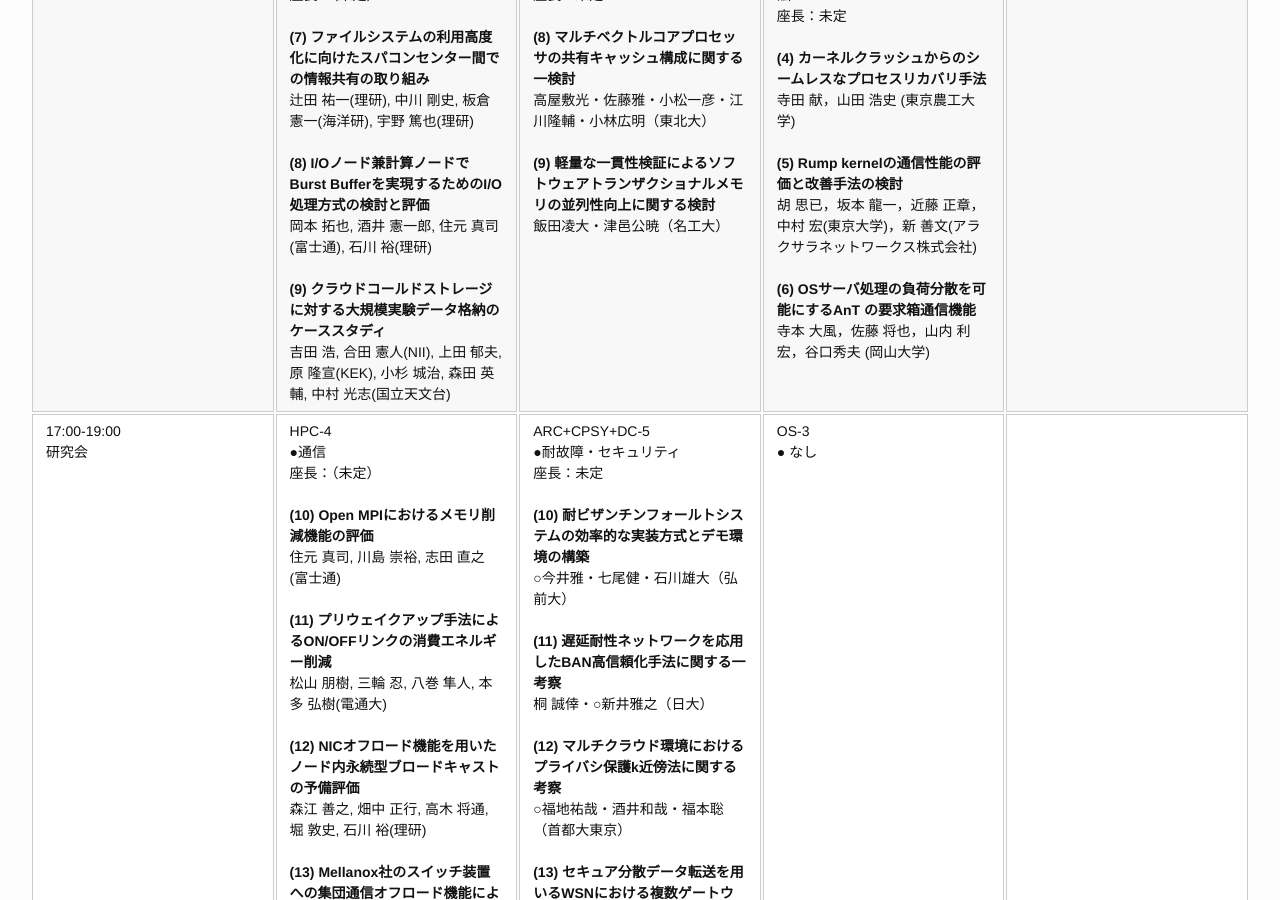
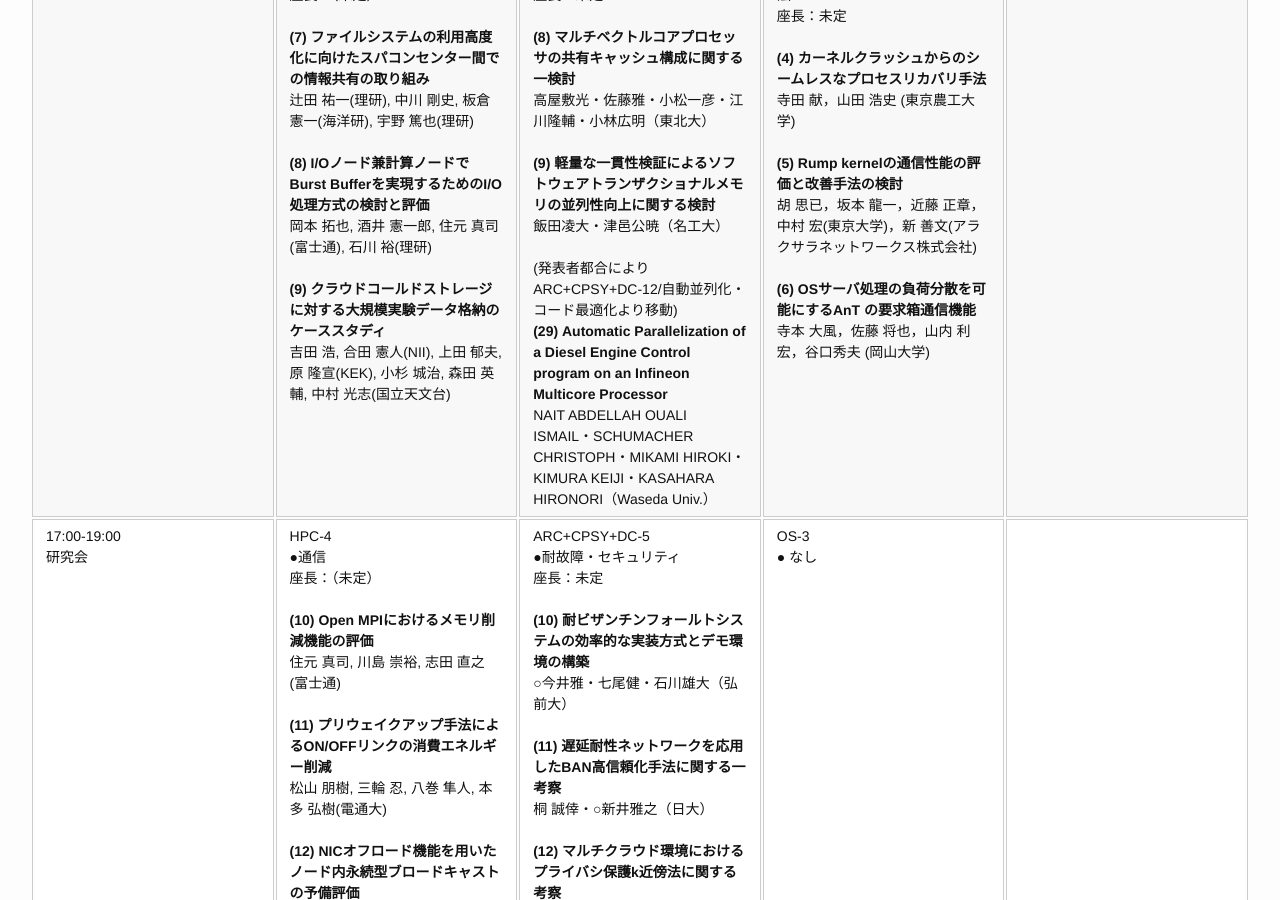
Before and after one commit to swopp/swopp.github.io, a Jekyll site: the page built from 2018/schedule-details.md, in a window 1280 px wide and 900 px high, scrolled down 1871 px. Built offline with Jekyll 4.4.1, drawn with Linux system fonts in a browser that asks for light colours; some of the changed text lies outside the part shown.

Commit message:
ARC+CPSY+DC moved no.29

```diff
--- a/2018/schedule-details.md
+++ b/2018/schedule-details.md
@@ -28,7 +28,7 @@
 | 10:45-12:15<br/>研究会                                  | HPC-1<br />●機械学習１<br />座長：（未定）<br /><br />**(1) 深層学習におけるBatchNormalization使用時の計算時間と精度の関係性**<br />八島 慶汰, 大山 洋介, 松岡 聡(東工大)<br /><br />**(2) K-FACと分散処理による深層学習の高速化**<br />辻 陽平, 大沢 和樹, 横田 理央(東工大), 松岡 聡(理研/東工大)<br /><br />**(3) 大規模メニーコアシステムOakforest-PACSにおけるディープラーニングの性能評価**<br />田村 紘平, 塙 敏博(東大)           | ARC+CPSY+DC-2<br />●クラウド<br />座長：未定<br /><br />**(3) パブリッククラウド上の広域State Machine Replicationのためのリージョン選択手法の提案**<br />○沼倉正太・中村純哉・大村廉（豊橋技科大）<br /><br />**(4) Analysis of commercial cloud workload and study on how to apply cache methods**<br />○Kazuichi Oe・Kazutaka Ogihara（Fujitsu Lab.）・Takeo Honda（FST）    |                    |              |
 | 12:15-13:30<br/>お昼休み                                |                  | DC専門委員会      |                    |              |
 | 13:30-15:00<br/>研究会                                  | HPC-2<br />●性能評価<br />座長：（未定）<br /><br />**(4) A Model for Performance Prediction of HPC Kernels on High Bandwidth Memory Systems**<br />Helm Christian, Taura Kenjiro(Univ. of Tokyo)<br /><br />**(5) サイエンティフィックビッグデータアプリケーションのためのベンチマークセットの提案**<br />岩井 厚樹, 建部 修見(筑波大)<br /><br />**(6) プロセッサシミュレータの多数並列実行環境による性能最適化への応用**<br />小田嶋 哲哉, 児玉 祐悦, 佐藤 三久(理研)           | ARC+CPSY+DC-3<br />●プロセッサアーキテクチャ<br />座長：未定<br /><br />**(5) パイプライン構造の動的制御による命令フェッチ・スループットの向上**<br />松尾玲央馬・塩谷亮太・安藤秀樹（名大）<br /><br />**(6) アウトオブオーダプロセッサのクリティカルパス解析に基づくボトルネック命令チェーン抽出手法の提案**<br />谷本輝夫・小野貴継・井上弘士（九大）<br /><br />**(7) Ethernet向けSIMD命令を実装したRISC-Vネットワーク・オフロード・コプロセッサの設計と実装**<br />○矢内洋祐・松谷健史・空閑洋平・徳差雄太・村井純（慶大）    | OS-1<br />●マルチコア<br />座長：未定<br /><br />**(1) Nodeプログラミングモデルを活用したC++およびElixirの実行環境の実装**<br />       山崎 進 (北九州市立大学)，森 正和，上野 嘉大 (有限会社デライトシステムズ)，高瀬 英希 (京都大学)<br /><br />**(2) マルチコアTenderにおけるメモリを介した遠隔手続呼出制御の方式の設計**<br />       藤戸 宏洋，山内 利宏，谷口秀夫 (岡山大学)<br /><br />**(3) マルチプロセスをサポートするUnikernel-based VM**<br />       金津 穂，山田 浩史 (東京農工大学)              |              |
-| 15:15-16:45<br/>研究会                                  | HPC-3<br />●ストレージ<br />座長：（未定）<br /><br />**(7) ファイルシステムの利用高度化に向けたスパコンセンター間での情報共有の取り組み**<br />辻田 祐一(理研), 中川 剛史, 板倉 憲一(海洋研), 宇野 篤也(理研)<br /><br />**(8) I/Oノード兼計算ノードでBurst Bufferを実現するためのI/O処理方式の検討と評価**<br />岡本 拓也, 酒井 憲一郎, 住元 真司(富士通), 石川 裕(理研)<br /><br />**(9) クラウドコールドストレージに対する大規模実験データ格納のケーススタディ**<br />吉田 浩, 合田 憲人(NII), 上田 郁夫, 原 隆宣(KEK), 小杉 城治, 森田 英輔, 中村 光志(国立天文台)           | ARC+CPSY+DC-4<br />●メモリシステム (1)<br />座長：未定<br /><br />**(8) マルチベクトルコアプロセッサの共有キャッシュ構成に関する一検討**<br />高屋敷光・佐藤雅・小松一彦・江川隆輔・小林広明（東北大）<br /><br />**(9) 軽量な一貫性検証によるソフトウェアトランザクショナルメモリの並列性向上に関する検討**<br />飯田凌大・津邑公暁（名工大）    | OS-2<br />●オペレーティングシステム構成法<br />座長：未定<br /><br />**(4) カーネルクラッシュからのシームレスなプロセスリカバリ手法**<br />       寺田 献，山田 浩史 (東京農工大学)<br /><br />**(5) Rump kernelの通信性能の評価と改善手法の検討**<br />       胡 思已，坂本 龍一，近藤 正章，中村 宏(東京大学)，新 善文(アラクサラネットワークス株式会社)<br /><br />**(6) OSサーバ処理の負荷分散を可能にするAnT の要求箱通信機能**<br />       寺本 大風，佐藤 将也，山内 利宏，谷口秀夫 (岡山大学)              |              |
+| 15:15-16:45<br/>研究会                                  | HPC-3<br />●ストレージ<br />座長：（未定）<br /><br />**(7) ファイルシステムの利用高度化に向けたスパコンセンター間での情報共有の取り組み**<br />辻田 祐一(理研), 中川 剛史, 板倉 憲一(海洋研), 宇野 篤也(理研)<br /><br />**(8) I/Oノード兼計算ノードでBurst Bufferを実現するためのI/O処理方式の検討と評価**<br />岡本 拓也, 酒井 憲一郎, 住元 真司(富士通), 石川 裕(理研)<br /><br />**(9) クラウドコールドストレージに対する大規模実験データ格納のケーススタディ**<br />吉田 浩, 合田 憲人(NII), 上田 郁夫, 原 隆宣(KEK), 小杉 城治, 森田 英輔, 中村 光志(国立天文台)           | ARC+CPSY+DC-4<br />●メモリシステム (1)<br />座長：未定<br /><br />**(8) マルチベクトルコアプロセッサの共有キャッシュ構成に関する一検討**<br />高屋敷光・佐藤雅・小松一彦・江川隆輔・小林広明（東北大）<br /><br />**(9) 軽量な一貫性検証によるソフトウェアトランザクショナルメモリの並列性向上に関する検討**<br />飯田凌大・津邑公暁（名工大）<br /><br />(発表者都合によりARC+CPSY+DC-12/自動並列化・コード最適化より移動)<br />**(29) Automatic Parallelization of a Diesel Engine Control program on an Infineon Multicore Processor**<br />NAIT ABDELLAH OUALI ISMAIL・SCHUMACHER CHRISTOPH・MIKAMI HIROKI・KIMURA KEIJI・KASAHARA HIRONORI（Waseda Univ.）    | OS-2<br />●オペレーティングシステム構成法<br />座長：未定<br /><br />**(4) カーネルクラッシュからのシームレスなプロセスリカバリ手法**<br />       寺田 献，山田 浩史 (東京農工大学)<br /><br />**(5) Rump kernelの通信性能の評価と改善手法の検討**<br />       胡 思已，坂本 龍一，近藤 正章，中村 宏(東京大学)，新 善文(アラクサラネットワークス株式会社)<br /><br />**(6) OSサーバ処理の負荷分散を可能にするAnT の要求箱通信機能**<br />       寺本 大風，佐藤 将也，山内 利宏，谷口秀夫 (岡山大学)              |              |
 | 17:00-19:00<br/>研究会                                  | HPC-4<br />●通信<br />座長：（未定）<br /><br />**(10) Open MPIにおけるメモリ削減機能の評価**<br />住元 真司, 川島 崇裕, 志田 直之(富士通)<br /><br />**(11) プリウェイクアップ手法によるON/OFFリンクの消費エネルギー削減**<br />松山 朋樹, 三輪 忍, 八巻 隼人, 本多 弘樹(電通大)<br /><br />**(12) NICオフロード機能を用いたノード内永続型ブロードキャストの予備評価**<br />森江 善之, 畑中 正行, 高木 将通, 堀 敦史, 石川 裕(理研)<br /><br />**(13) Mellanox社のスイッチ装置への集団通信オフロード機能による集団通信隠蔽効果の調査**<br />南里 豪志, 大島 聡史, 小野 謙二(九大)           | ARC+CPSY+DC-5<br />●耐故障・セキュリティ<br />座長：未定<br /><br />**(10) 耐ビザンチンフォールトシステムの効率的な実装方式とデモ環境の構築**<br />○今井雅・七尾健・石川雄大（弘前大）<br /><br />**(11) 遅延耐性ネットワークを応用したBAN高信頼化手法に関する一考察**<br />桐 誠倖・○新井雅之（日大）<br /><br />**(12) マルチクラウド環境におけるプライバシ保護k近傍法に関する考察**<br />○福地祐哉・酒井和哉・福本聡（首都大東京）<br /><br />**(13) セキュア分散データ転送を用いるWSNにおける複数ゲートウェイの配置手法とその評価**<br />○藤田和希・谷隆磨・河野英太郎・角田良明（広島市大）    | OS-3<br />● なし              |              |
 | 19:10-21:30<br/>                                        |                  |                   |                    |              |
 
@@ -57,7 +57,7 @@
 |---------------------------------------------------------|------------------|-------------------|--------------------|--------------|
 | 09:00-09:30<br/>受付 & 会場準備                         | 準備             | 準備              | 準備               |              |
 | 09:30-10:30<br/>研究会                                  | HPC-10<br />●機械学習３<br />座長：（未定）<br /><br />**(29) 機械学習による計算機トレースの自動生成**<br />土川 稔生, 大山 洋介, 野村 哲弘, 松岡 聡(東工大）<br /><br />**(30) Overcoming Generalization Gap in Large Mini-Batch Training of Deep Neural Networks**<br />ジャスワル サティシュ クマル, 田浦 健次朗(東大)          | ARC+CPSY+DC-11<br />●計算方式・デバイス技術<br />座長：未定<br /><br />**(27) 単一磁束量子回路に基づくゲートレベル・パイプライン算術論理演算器の設計とエネルギー効率評価**<br />田中雅光（名大）・石田浩貴（九大）・長岡一起・村瀬健・佐野京祐（名大）・小野貴継・井上弘士（九大）・藤巻朗（名大）<br /><br />**(28) 動的タイム・ボローイングを可能にするクロッキング方式のプロセッサへの適用**<br />神保潮（総合研究大学院大学）・五島正裕（NII）・塩谷亮太（名大）   | PRO-1<br />●言語処理系<br />座長： TBD<br /><br />(9:15開始)<br /><br />**手続き型動的型付け言語に対するリージョン推論の導入**<br />○齋地 崇大，前田 敦司(筑波大学システム情報工学研究科)<br /><br />**拡張SC言語で記述したSchemeインタプリタによる移植性に優れた計算状態操作機構の評価**<br />○八杉 昌宏(九州工業大学大学院情報工学研究院)，池内 嶺知(九州工業大学九州工業大学情報工学部知能情報工学科)，平石 拓(京都大学学術情報メディアセンター)，小宮 常康(電気通信大学大学院情報理工学研究科)             |              |
-| 10:45-12:15<br/>研究会                                  | HPC-11<br />●GPU<br />座長：（未定）<br /><br />**(31) 大規模ニューラルネットワークに向けたGPUメモリ管理手法**<br />伊藤 祐貴(東工大), 今井 晴基, レドゥック トゥン, 根岸 康, 河内谷 清久仁(日本アイ・ビー・エム), 松宮 遼, 遠藤 敏夫(東工大)<br /><br />**(32) GPGPU向け2値画像の同時連結成分抽出方式の提案と実装**<br />木綱 啓人, 佐藤 裕幸(岩手県立大)<br /><br />**(33) GPUによる高精度行列‐行列積計算の性能評価 - Batched BLASを用いた実装方式の提案**<br />石黒 史也, 片桐 孝洋(名大), 大島 聡史(九大),永井 亨, 荻野 正雄(名大)          | ARC+CPSY+DC-12<br />●自動並列化・コード最適化<br />座長：未定<br /><br />**(29) Automatic Parallelization of a Diesel Engine Control program on an Infineon Multicore Processor**<br />NAIT ABDELLAH OUALI ISMAIL・SCHUMACHER CHRISTOPH・MIKAMI HIROKI・KIMURA KEIJI・KASAHARA HIRONORI（Waseda Univ.y）<br /><br />**(30) ARM機械語由来のLLVM-IRコードにおける並列処理方式の自動決定に関する検討**<br />○重信晃太・神宮健吾・大津金光・大川猛・横田隆史（宇都宮大）<br /><br />**(31) 並列プログラム自動生成におけるベクトル計算機向けメモリ参照効率化のための間接参照の削減**<br />○石田祐二郎・置田真生・萩原兼一・伊野文彦（阪大）   | PRO-2<br />●並列処理<br />座長： TBD<br /><br />**Ruby向け並列化機構Guildの試作**<br />○笹田 耕一(クックパッド株式会社)<br /><br />**OPG を利用したアドホックな並列データ処理系**<br />○リュウ ケイコウ，井原 央翔，田浦 健次朗(東京大学大学院情報理工学系研究科)             |              |
+| 10:45-12:15<br/>研究会                                  | HPC-11<br />●GPU<br />座長：（未定）<br /><br />**(31) 大規模ニューラルネットワークに向けたGPUメモリ管理手法**<br />伊藤 祐貴(東工大), 今井 晴基, レドゥック トゥン, 根岸 康, 河内谷 清久仁(日本アイ・ビー・エム), 松宮 遼, 遠藤 敏夫(東工大)<br /><br />**(32) GPGPU向け2値画像の同時連結成分抽出方式の提案と実装**<br />木綱 啓人, 佐藤 裕幸(岩手県立大)<br /><br />**(33) GPUによる高精度行列‐行列積計算の性能評価 - Batched BLASを用いた実装方式の提案**<br />石黒 史也, 片桐 孝洋(名大), 大島 聡史(九大),永井 亨, 荻野 正雄(名大)          | ARC+CPSY+DC-12<br />●自動並列化・コード最適化<br />座長：未定<br /><br />(発表者都合によりARC+CPSY+DC-4/メモリシステム(1)に移動)<br />**(29) Automatic Parallelization of a Diesel Engine Control program on an Infineon Multicore Processor**<br />NAIT ABDELLAH OUALI ISMAIL・SCHUMACHER CHRISTOPH・MIKAMI HIROKI・KIMURA KEIJI・KASAHARA HIRONORI（Waseda Univ.）<br /><br />**(30) ARM機械語由来のLLVM-IRコードにおける並列処理方式の自動決定に関する検討**<br />○重信晃太・神宮健吾・大津金光・大川猛・横田隆史（宇都宮大）<br /><br />**(31) 並列プログラム自動生成におけるベクトル計算機向けメモリ参照効率化のための間接参照の削減**<br />○石田祐二郎・置田真生・萩原兼一・伊野文彦（阪大）   | PRO-2<br />●並列処理<br />座長： TBD<br /><br />**Ruby向け並列化機構Guildの試作**<br />○笹田 耕一(クックパッド株式会社)<br /><br />**OPG を利用したアドホックな並列データ処理系**<br />○リュウ ケイコウ，井原 央翔，田浦 健次朗(東京大学大学院情報理工学系研究科)             |              |
 | 12:15-13:30<br/>お昼休み                                | ACS委員会        | SWoPP委員会       | PRO委員会          |              |
 | 13:30-15:00<br/>研究会                                  | HPC-12<br />●数値計算２<br />座長：（未定）<br /><br />**(34) 三重対角化におけるメニーコア環境に適した同期手法**<br />工藤 周平, 今村 俊幸(理研)<br /><br />**(35) Oakforest-PACS上におけるSA-AMG法のHybrid並列化に関する分析**<br />野村 直也, 中島 研吾(東大), 藤井 昭宏(工学院大)<br /><br />**(36) Adaptive Precision as a Performance Improvement Tool for AMR**<br />Barton Ryan(Tokyo Tech), Wahib Mohamed(AIST), Podobas Artur(Tokyo Tech), Chawdhary Saurabh(ANL), Matsuoka Satoshi(RIKEN/Tokyo Tech)          | ARC+CPSY+DC-13<br />●マルチ/メニーコア・GPGPU<br />座長：未定<br /><br />**(32) メニーコア上でのローカルタスク協調実行を伴うJavaプログラムのタスク駆動型粗粒度並列処理**<br />岡宏樹・吉田明正（明大）<br /><br />**(33) マルチコア/GPU環境における階層統合型粗粒度タスク並列処理**<br />渡辺智之・吉田明正（明大）<br /><br />**(34) 蛍光X線ホログラムからの3次元原子像再生のGPU実装**<br />○原智裕・窪田昌史（広島市大）・松下智裕（高輝度光科学研究センター）・八方直久・弘中哲夫（広島市大）   | PRO-3<br />●低水準最適化<br />座長： TBD<br /><br />**RL78マイコン向け命令スケジューラによるパイプラインストールの削減**<br />○千葉 雄司(株式会社 日立製作所)，大石 圭一，永井 佑樹(株式会社 日立ソリューションズ)，中川 満(ルネサスエレクトロニクス株式会社)<br /><br />**Open QASMを用いた量子コンピューティングシミュレーションの最適化**<br />○高橋 ひとみ，堀井 洋，土井 淳(日本IBM株式会社 東京基礎研究所)             |              |
 | 15:15-16:45<br/>研究会                                  | HPC-13<br />●自動最適化<br />座長：（未定）<br /><br />**(37) ハードウェア階層構造を持つHPCシステム向けステンシル計算コードの自動最適化プラットフォームの提案と評価**<br />石村 脩, 吉本 芳英(東大)<br /><br />**(38) メニーコアプロセッサのためのパラメータチューニング時間削減手法**<br />岸谷 拓海, 小松 一彦(東北大), 撫佐 昭裕(東北大学/NEC), 佐藤 雅之, 小林 広明(東北大)<br /><br />**(39) OpenMPの対象ループを変更する自動チューニング手法の評価**<br />櫻井 刀麻, 片桐 孝洋, 永井 亨, 荻野 正雄(名大)          | ARC+CPSY+DC-14<br />●機械学習・ニューラルネットワーク (2)<br />座長：未定<br /><br />**(35) CNNにおける数値表現の遺伝的アルゴリズムを用いた最適化**<br />○野上和加奈（東大/産総研）・池上努・大内真一・高野了成（産総研）・岸裕真・工藤知宏（東大/産総研）<br /><br />**(36) An Asynchronous Deep Learning Test-bed to Analyze Gradient Staleness Effect**<br />○Duo Zhang（Univ. of Tsukuba）・Yusuke Tanimura・Hidemoto Nakada（AIST）<br /><br />**(37) Adaptation of Ray, a distributed framework for machine learning, to MPI-based environment**<br />○Tianlun Wang（Univ. of Tsukuba）・Yusuke Tanimura・Hidemoto Nakada（AIST）   | PRO-4<br />●GPGPU<br />座長： TBD<br /><br />**GPGPUを用いた差分格子ボルツマン法による流体音数値解析**<br />○田畑 諒也(九州工業大学大学院情報工学府)，小林 泰三(帝京大学福岡医療技術学部，九州大学情報基盤研究開発センター)<br /><br />**Elixirプログラミングにおける超並列化を実現するためのGPGPU活用手法**<br />○山崎 進(北九州市立大学)，森 正和，上野 嘉大((有)デライトシステムズ)，高瀬 英希(京都大学)<br /><br />(16:30終了)             |              |
```
Also changed, not shown: 2018/sigs/ARC+CPSY+DC.txt (+6 -1 lines).
